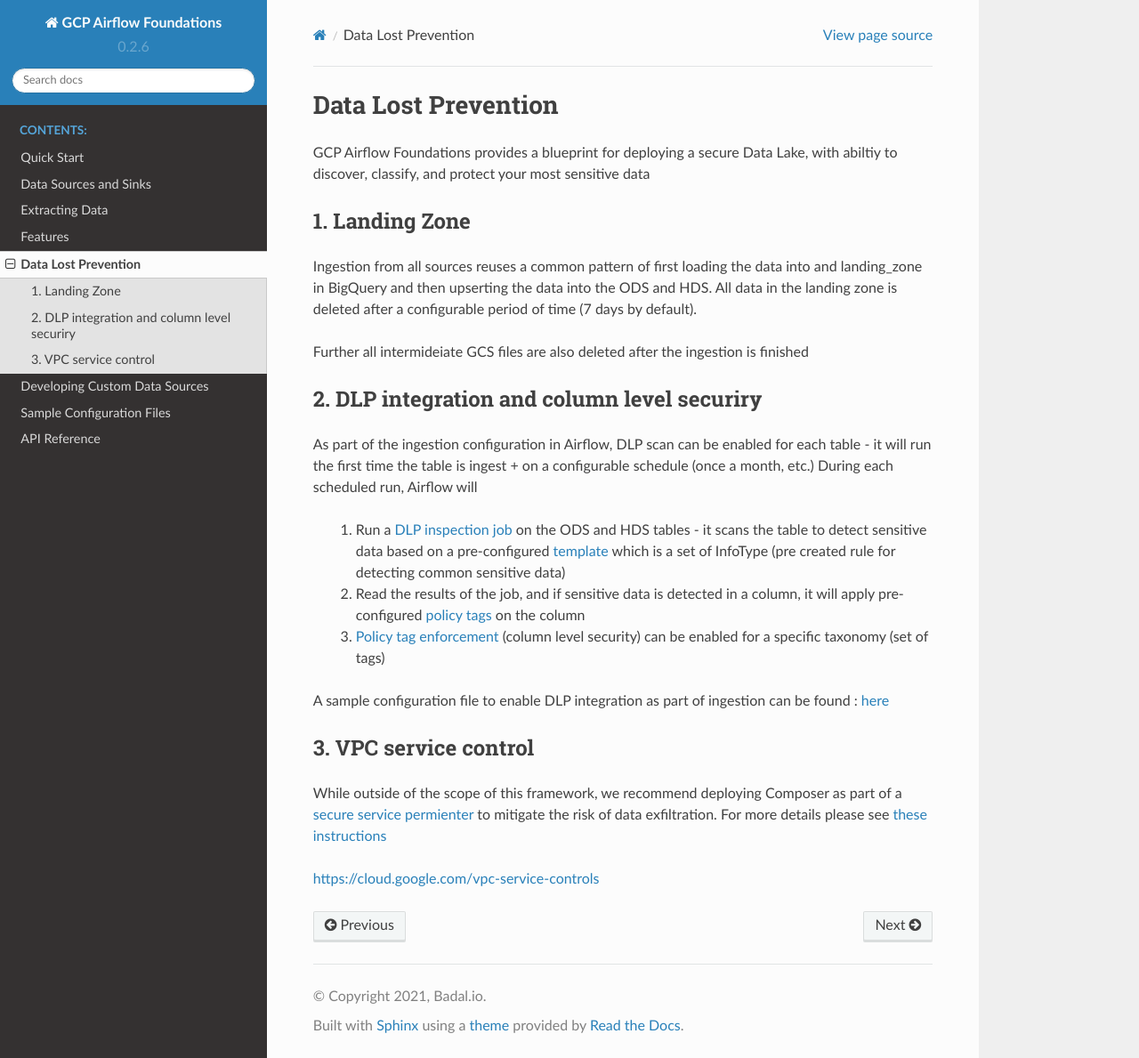
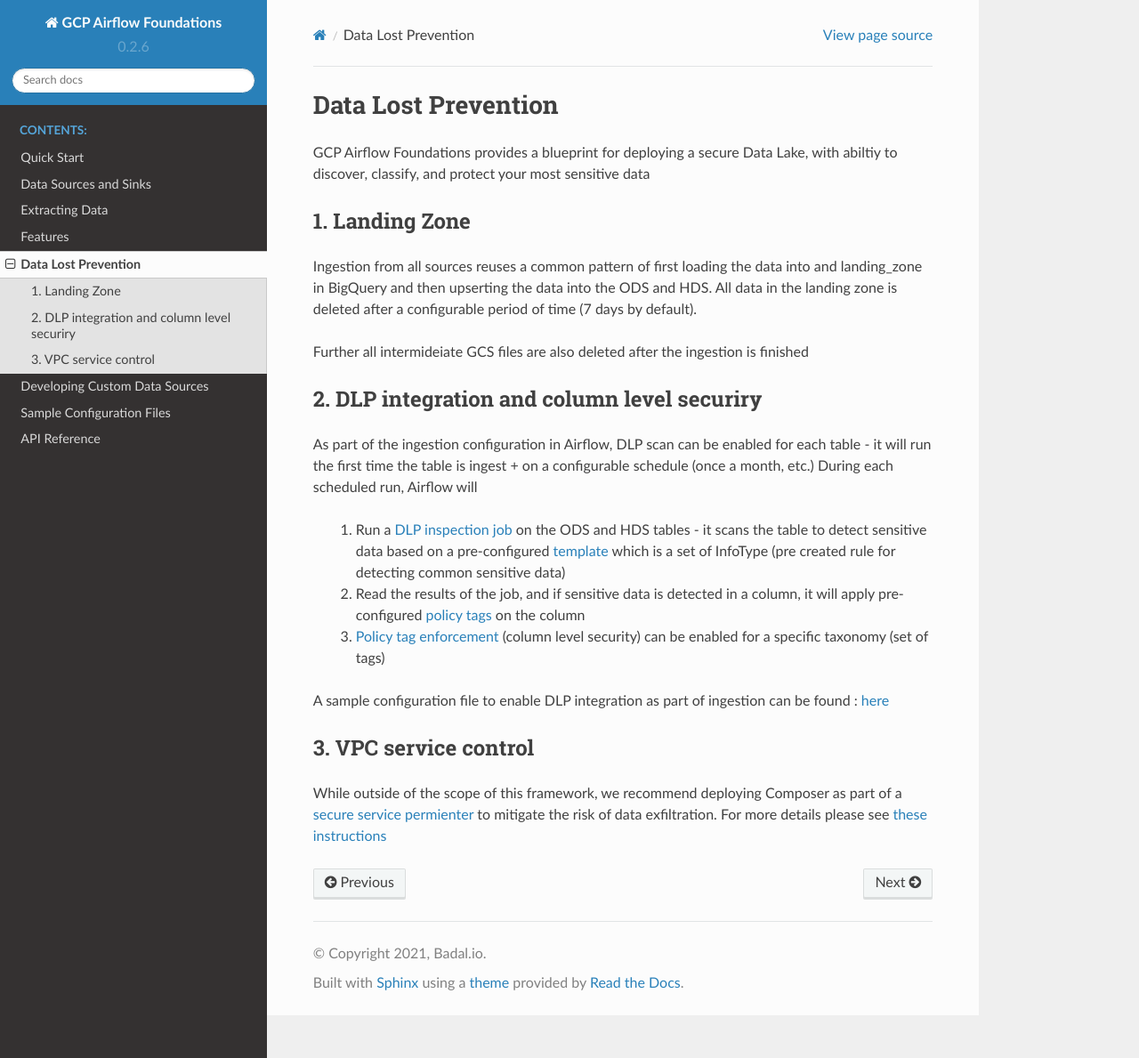
Before and after one commit to badal-io/gcp-airflow-foundations, a Sphinx documentation site: the page built from docs/data_loss_prevention.rst, in a window 1280 px wide and 1189 px high. Shown: the whole window at 89% size. Built offline with Sphinx 7.4.7 and the Read the Docs theme 2.0.0, drawn with Linux system fonts in a browser that asks for light colours; some of the changed lines change nothing that is shown.

Commit message:
Update data_loss_prevention.rst

```diff
--- a/docs/data_loss_prevention.rst
+++ b/docs/data_loss_prevention.rst
@@ -29,6 +29,3 @@ A sample configuration file to enable DLP integration as part of ingestion can b
 ------------------
 While outside of the scope of this framework, we recommend deploying Composer as part of a `secure service permienter <https://cloud.google.com/vpc-service-controls/docs/service-perimeters>`_ to mitigate the risk of data exfiltration.
 For more details please see `these instructions <https://cloud.google.com/composer/docs/configuring-vpc-sc>`_
-
-
-https://cloud.google.com/vpc-service-controls
```
